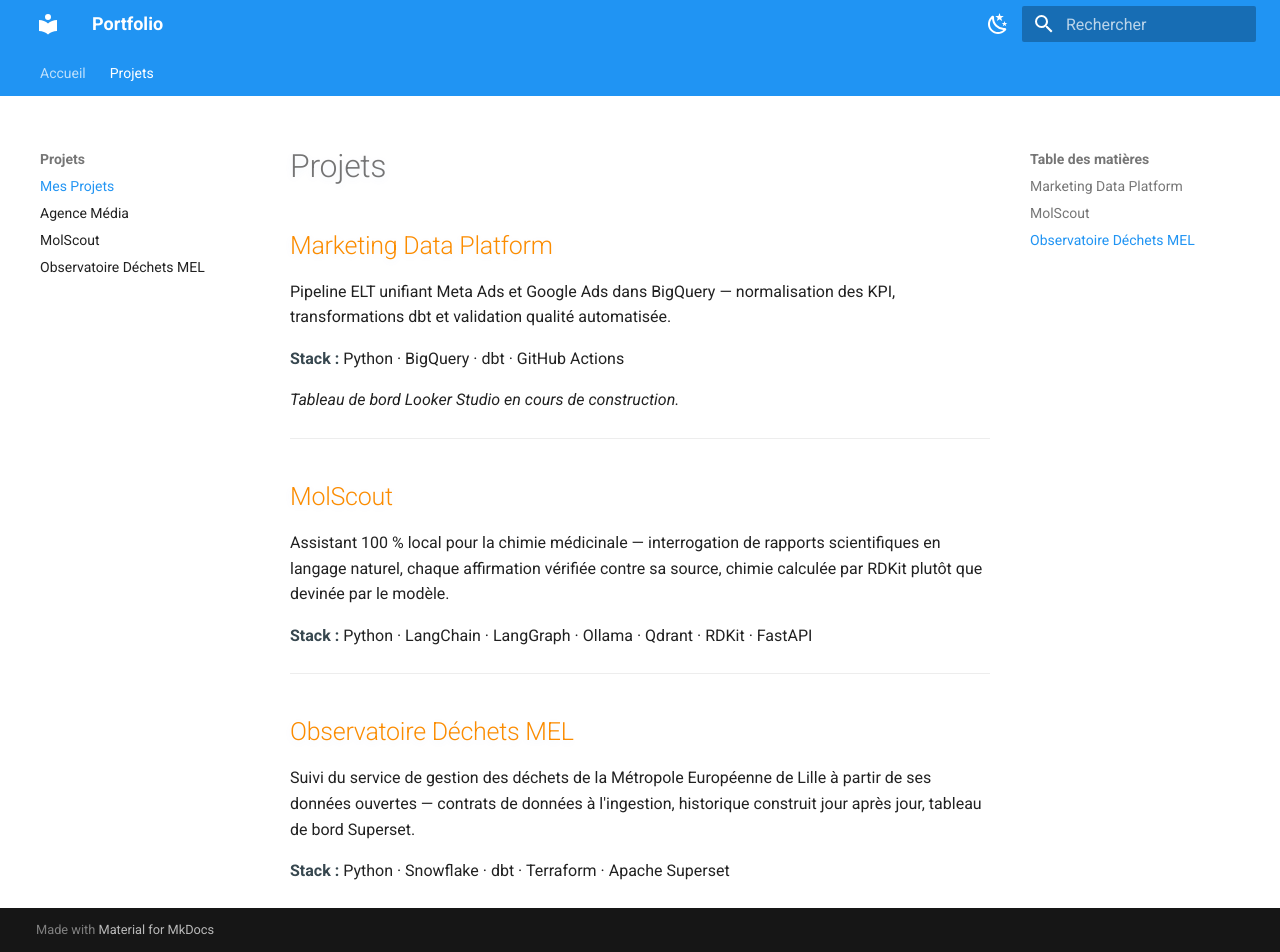
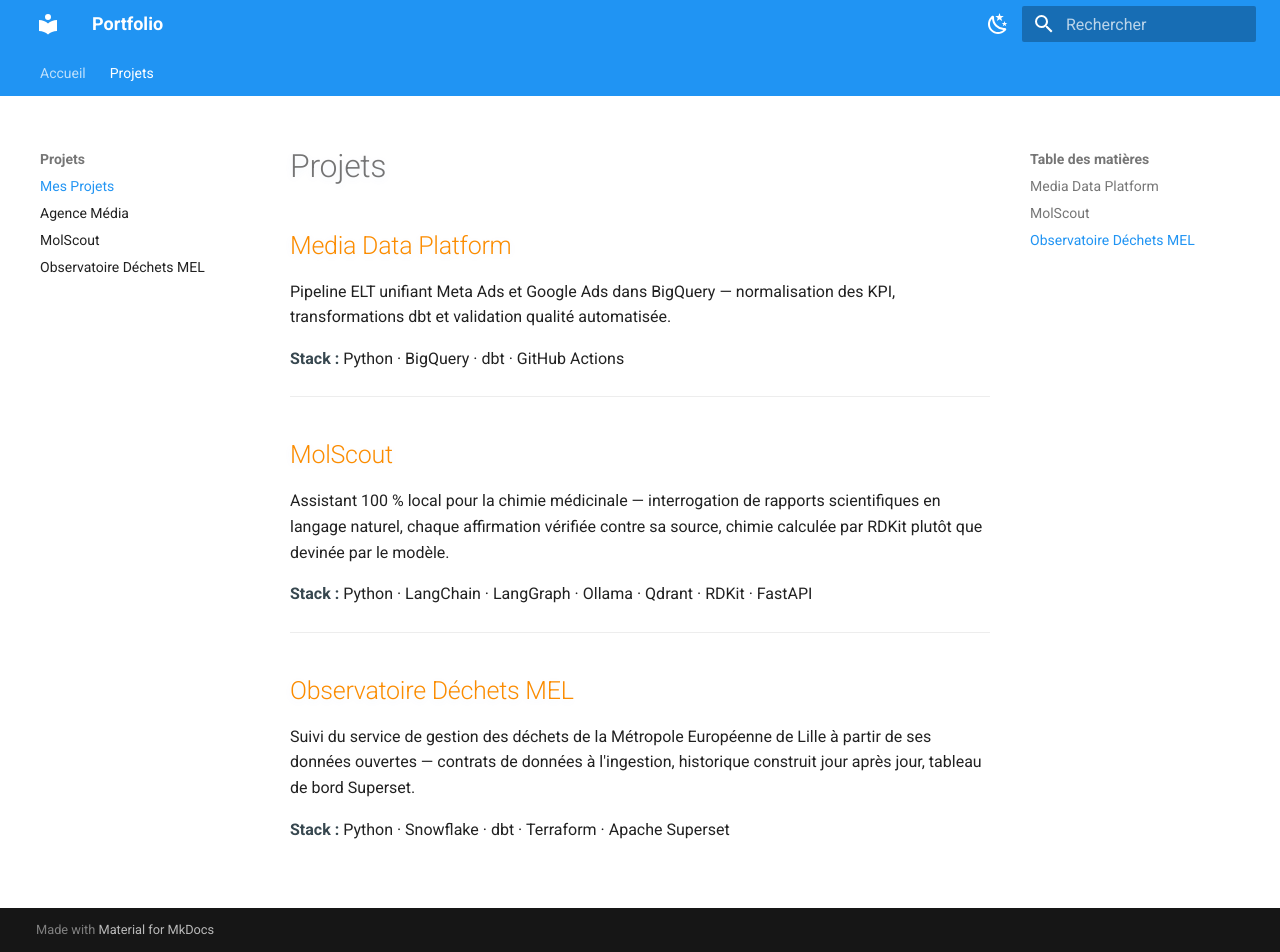
Before and after one commit to y-ikli/portfolio, an MkDocs documentation site: the page built from docs/projets/index.md, in a window 1280 px wide and 952 px high. Built offline with MkDocs 1.6.1 and Material for MkDocs 9.7.7, drawn with Linux system fonts in a browser that asks for light colours; some of the changed lines change nothing that is shown.

Commit message:
update project media data platform

````diff
--- a/docs/index.md
+++ b/docs/index.md
@@ -28,7 +28,9 @@ J'ai commencé ma carrière comme enseignant, déjà passionné par le numériqu
 
 Depuis trois ans, je suis Data Engineer. J'interviens sur tout le cycle de vie de la donnée, de la source brute jusqu'aux indicateurs utilisés par les équipes métier, en appliquant à la data les bonnes pratiques du développement logiciel : tests automatisés, CI/CD, code versionné et documenté.
 
-Curieux de nature, je vois l'apprentissage comme quelque chose qui ne s'arrête jamais : chaque projet est l'occasion de progresser. De mon passé d'enseignant, j'ai gardé le goût d'aider et de transmettre, dans une revue de code, une documentation ou une simple explication à un collègue. Enfin, la confidentialité et le secret professionnel font naturellement partie de ma façon de travailler. **[Voir les projets réalisés →](./projets/index.md)**
+Curieux de nature, je vois l'apprentissage comme quelque chose qui ne s'arrête jamais : chaque projet est l'occasion de progresser. De mon passé d'enseignant, j'ai gardé le goût d'aider et de transmettre, dans une revue de code, une documentation ou une simple explication à un(e) collègue. Enfin, la confidentialité et le secret professionnel font naturellement partie de ma façon de travailler.
+
+**[Voir les projets réalisés →](./projets/index.md)**
 
 ---
 
--- a/docs/projets/agence_media.md
+++ b/docs/projets/agence_media.md
@@ -1,8 +1,8 @@
-# Marketing Data Platform
+# Media Data Platform
 
-**Pipeline ELT publicitaire** — Meta Ads (API réelle) + Google Ads — vers des data marts analytiques dans BigQuery, avec transformations dbt et validation qualité automatisée.
+**Pipeline ELT publicitaire** — Meta Ads (API réelle) et Google Ads — vers des tables analytiques dans BigQuery, avec transformations dbt et contrôles qualité automatiques.
 
-> **Stack :** Python · BigQuery ·dbt · GitHub Actions
+> **Stack :** Python · BigQuery · dbt · GitHub Actions
 
 **Repo :** [github.com/y-ikli/media-data-platform](https://github.com/y-ikli/media-data-platform)
 
@@ -10,11 +10,11 @@
 
 ## Contexte
 
-Une agence marketing gère des campagnes sur Meta et Google simultanément. Chaque plateforme expose ses données dans son propre format : nommages différents, métriques incohérentes, exports manuels.
+Une agence marketing gère des campagnes sur Meta et Google en même temps. Chaque plateforme livre ses données dans son propre format : noms différents, métriques incohérentes, exports manuels.
 
-**Problème concret :** le CTR n'est pas calculé de la même façon selon la source. Comparer Meta et Google sur les mêmes campagnes et les mêmes dates devient impossible sans un socle normalisé.
+**Problème concret :** le CTR n'est pas calculé de la même façon selon la source. Comparer Meta et Google sur les mêmes campagnes et les mêmes dates devient impossible.
 
-**Solution :** un pipeline ELT qui unifie les deux sources en une seule table analytique, avec une définition unique de chaque KPI.
+**Solution :** un pipeline qui réunit les deux sources dans une seule table analytique, avec une définition unique de chaque indicateur.
 
 ---
 
@@ -24,180 +24,53 @@ Une agence marketing gère des campagnes sur Meta et Google simultanément. Chaq
 Meta Ads API (réelle)          Google Ads (simulé)
         │                              │
         ▼                              ▼
-  Python connector             Python connector
-  (facebook-business SDK)      (Strategy pattern — même interface)
-        │                              │
+  Connecteur Python            Connecteur Python
+        │        (même interface)      │
         └──────────────┬───────────────┘
                        ▼
-              mdp_raw (BigQuery)
-              Données brutes + métadonnées (UUID, ingested_at)
-              Partitionné par date — idempotent
+              BigQuery — données brutes
+              partitionnées par date, rejouables sans doublon
                        │
                        ▼
               dbt — 3 couches
-              ├─► Staging       — typage, nettoyage, standardisation par source
-              ├─► Intermediate  — union des schémas (UNION ALL)
-              └─► Marts         — KPI calculés, prêts pour la BI
+              ├─► Staging       — nettoyage et typage par source
+              ├─► Intermediate  — union des deux sources
+              └─► Marts         — indicateurs prêts pour la BI
 ```
-
-> En production, un orchestrateur (Airflow) déclencherait ce pipeline quotidiennement pour ingérer les données J-1, relancer dbt et valider la qualité.
 
 ---
 
 ## Résultats
 
-| Source | Lignes | Campagnes | Spend | Période |
-|--------|--------|-----------|-------|---------|
-| Meta Ads (réelle) | 447 | 46 | $1 402 | 2023-04-23 → 2025-08-25 |
-| Google Ads (simulé) | 4 280 | 5 | — | même période |
+| Source | Lignes | Campagnes | Période |
+|--------|--------|-----------|---------|
+| Meta Ads (réelle) | 447 | 46 | 2023-04 → 2025-08 |
+| Google Ads (simulé) | 4 280 | 5 | même période |
 
-**Table finale :** 4 727 lignes · 36 tests PASS · 0 erreur
+**Table finale :** 4 727 lignes · 1 ligne = 1 campagne × 1 date × 1 plateforme · 57 tests dbt au vert
+
+Indicateurs calculés : CTR, CPC, CPA, taux de conversion, ROAS (valeur des conversions / dépense).
 
 ---
 
 ## Aperçu
 
-### BigQuery — Datasets
+![BigQuery mart_campaign_daily](../images_projets/agence_media/bigquery_mart.png)
+*Table finale : indicateurs Meta et Google unifiés.*
 
-![BigQuery datasets](../images_projets/agence_media/bigquery_datasets.png)
-*4 datasets avec responsabilités distinctes : raw → staging → intermediate → marts.*
+![Lineage dbt](../images_projets/agence_media/lineage.png)
+*Lineage dbt : de la source brute aux indicateurs, chaque étape est traçable.*
 
-> Capture antérieure à la refonte du chargement idempotent ; à reprendre une fois l'infrastructure appliquée sur un projet GCP réel.
+![Documentation dbt](../images_projets/agence_media/dbt_serve.png)
+*Documentation générée automatiquement : colonnes, descriptions, tests.*
 
 ---
 
-### BigQuery — Table finale
+## Ce qui rend le pipeline fiable
 
-![BigQuery mart_campaign_daily](../images_projets/agence_media/bigquery_mart.png)
-*`mart_campaign_daily` : KPI calculés, données Meta + Google unifiées.*
+- **Rejouable sans doublon** : relancer un chargement ne duplique jamais les données.
+- **Traçable** : chaque ligne est reliée à l'exécution qui l'a chargée.
+- **Une seule définition par indicateur**, versionnée dans Git et documentée.
+- **Testé à chaque modification** : tests dbt (clés, valeurs, cohérence des métriques) et CI GitHub Actions (lint, tests unitaires, compilation dbt).
 
-> Même limite : capture à refaire sur BigQuery une fois l'infrastructure appliquée.
-
----
-
-### dbt — Run & Tests
-
-Exécution réelle sur DuckDB (mêmes modèles et tests que sur BigQuery), après la refonte du chargement idempotent :
-
-```
-Finished running 1 incremental model, 2 table models, 47 data tests, 4 unit tests, 3 view models
-Completed successfully
-Done. PASS=57 WARN=0 ERROR=0 SKIP=0 NO-OP=0 TOTAL=57
-```
-
----
-
-### dbt — Lineage
-
-![Lineage dbt](../images_projets/agence_media/lineage.png)
-*Sources → staging → intermediate → marts. Traçabilité end-to-end.*
-
-### dbt — Documentation
-
-![Documentation dbt](../images_projets/agence_media/dbt_serve.png)
-*Documentation générée automatiquement (`dbt docs generate`), sans compte cloud : colonnes, description, tests, relation cible.*
-
----
-
-## État du projet
-
-Ingestion, chargement idempotent BigQuery et modèles dbt testés et fonctionnels. La restitution Looker Studio est **en cours de construction** : les marts sont prêts pour la BI, le tableau de bord reste à finaliser.
-
----
-
-## Détail technique
-
-### 1. Ingestion Python
-
-Classe abstraite `DataSourceConnector` avec 3 étapes :
-
-```
-extract()            ← implémenté par chaque source
-load_raw()           ← enrichissement metadata (ingested_at, extract_run_id UUID)
-write_to_bigquery()  ← écriture WRITE_APPEND, déduplication par partition
-```
-
-Ajouter une nouvelle source (TikTok, LinkedIn) = implémenter uniquement `extract()`.
-
-### 2. BigQuery — Architecture Medallion
-
-| Dataset | Rôle | Type |
-|---------|------|------|
-| `mdp_raw` | Données brutes + audit | Table partitionnée |
-| `mdp_staging` | Standardisation par source | Vue dbt |
-| `mdp_intermediate` | Union des sources, schéma commun | Vue dbt |
-| `mdp_marts` | KPI finaux, optimisés BI | Table clusterisée |
-
-### 3. KPI dbt
-
-| KPI | Formule |
-|-----|---------|
-| CTR | clicks / impressions |
-| CPC | spend / clicks |
-| CPA | spend / conversions |
-| ROAS | conversions / spend |
-| Taux de conversion | conversions / clicks |
-
-Grain garanti : **1 ligne = 1 campagne × 1 date × 1 plateforme**
-
-### 4. Qualité des données
-
-- `not_null` sur toutes les clés et métriques
-- `accepted_values` sur `platform`
-- `unique_combination_of_columns` sur (report_date, campaign_id, platform)
-- Tests SQL : CTR ≤ 100%, clicks ≤ impressions, métriques ≥ 0
-
-### 5. CI/CD — GitHub Actions
-
-- Lint Python (`pylint`) — fail si score < 10/10
-- Tests unitaires (`pytest`)
-- Compilation dbt (sans credentials BigQuery)
-
----
-
-## Choix techniques
-
-### Ingestion
-
-| Outil | Type | Quand l'utiliser |
-|-------|------|-----------------|
-| **Connecteur Python custom** ← *ce projet* | Code maîtrisé | Apprentissage, contrôle total |
-| **Fivetran** | SaaS managé | Production, budget disponible, 300+ connecteurs |
-| **Airbyte** | Open source | Self-hosted, alternative Fivetran |
-
-En production réelle, Fivetran ou Airbyte seraient préférables (maintenabilité, monitoring natif, gestion des schémas évolutifs).
-
-### Transformation
-
-| Problème | Solution dbt |
-|----------|-------------|
-| "Ce KPI est calculé comment ?" | Lineage graph + doc auto |
-| "Les données sont-elles fiables ?" | Tests automatiques à chaque run |
-| "Deux équipes, deux CTR différents" | Une seule définition, versionnée dans git |
-
-**Alternatives :**
-
-- SQL pur dans BigQuery → pas de tests, pas de gestion des dépendances.
-- Spark / Dataproc → justifié pour des volumes > TB.
-- pandas → en mémoire, pour l'exploration.
-
-### Data Warehouse
-
-| Critère | BigQuery | Snowflake | Redshift |
-|---------|----------|-----------|---------|
-| Prix | Pay-per-query | Pay-per-compute | Instance permanente |
-| Scalabilité | Serverless | Serverless | Nœuds à gérer |
-| SQL | Standard | Standard | PostgreSQL-like |
-
-Le code dbt est portable : changer `profiles.yml` suffit pour migrer sur Snowflake ou Redshift.
-
----
-
-## Points notables
-
-- **Idempotence** : pipeline rejouable sans doublons — `extract_run_id` trace chaque run.
-- **Traçabilité** : chaque ligne porte un UUID liant la donnée à son run d'ingestion.
-- **Schéma cross-platform** : `campaign_id` casté en STRING (Google = string, Meta = entier) pour le `UNION ALL`.
-- **Valeurs manquantes** : `conversions` null pour Meta (non fourni par l'API) → CPA/ROAS null pour Meta, ce qui est correct.
-
----
+Détail technique et choix d'architecture : voir le [dépôt GitHub](https://github.com/y-ikli/media-data-platform).
--- a/docs/projets/index.md
+++ b/docs/projets/index.md
@@ -1,12 +1,10 @@
 # Projets
 
-## [Marketing Data Platform](agence_media.md)
+## [Media Data Platform](agence_media.md)
 
 Pipeline ELT unifiant Meta Ads et Google Ads dans BigQuery — normalisation des KPI, transformations dbt et validation qualité automatisée.
 
 **Stack :** Python · BigQuery · dbt · GitHub Actions
-
-*Tableau de bord Looker Studio en cours de construction.*
 
 ---
 
````
